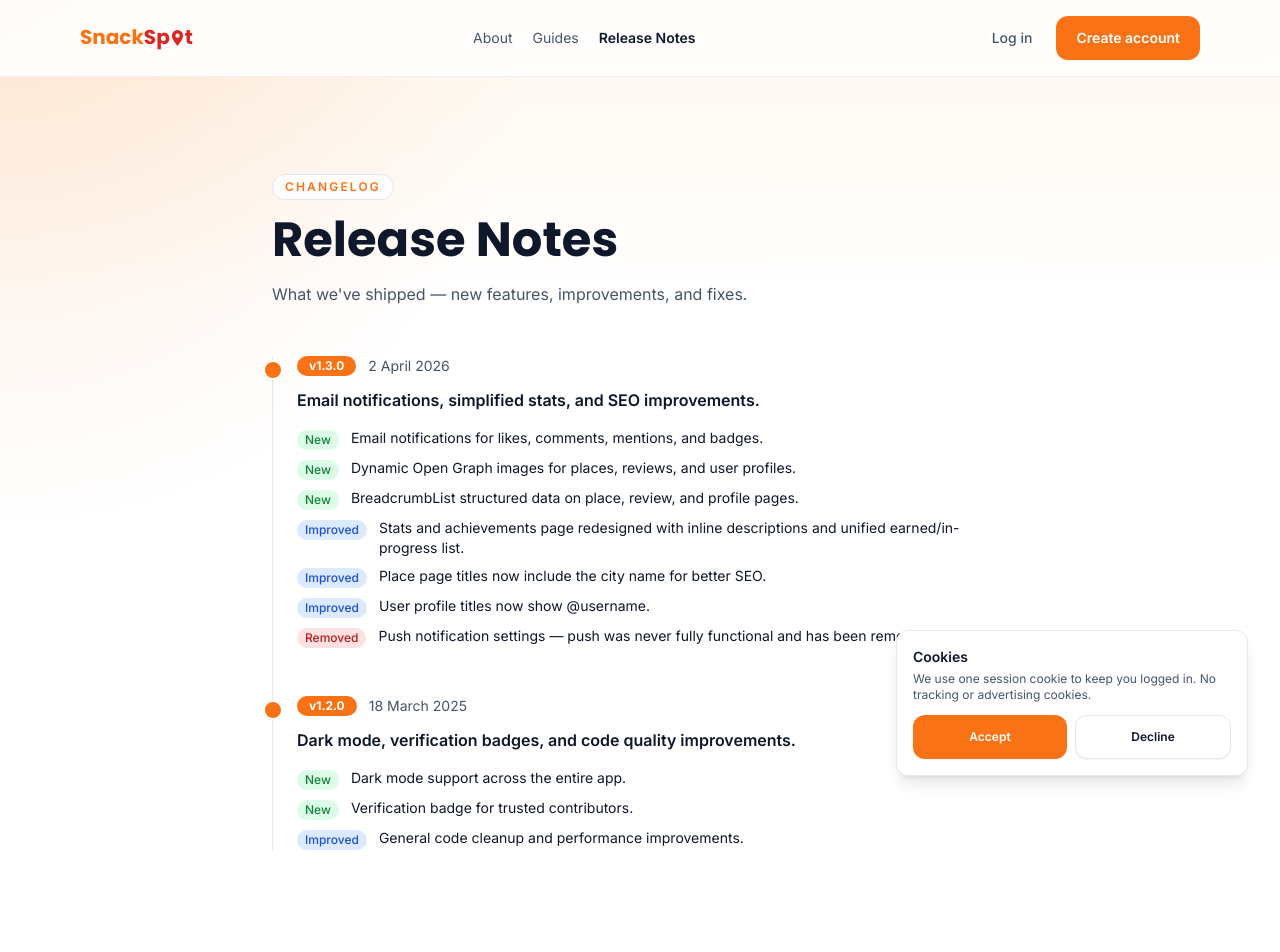
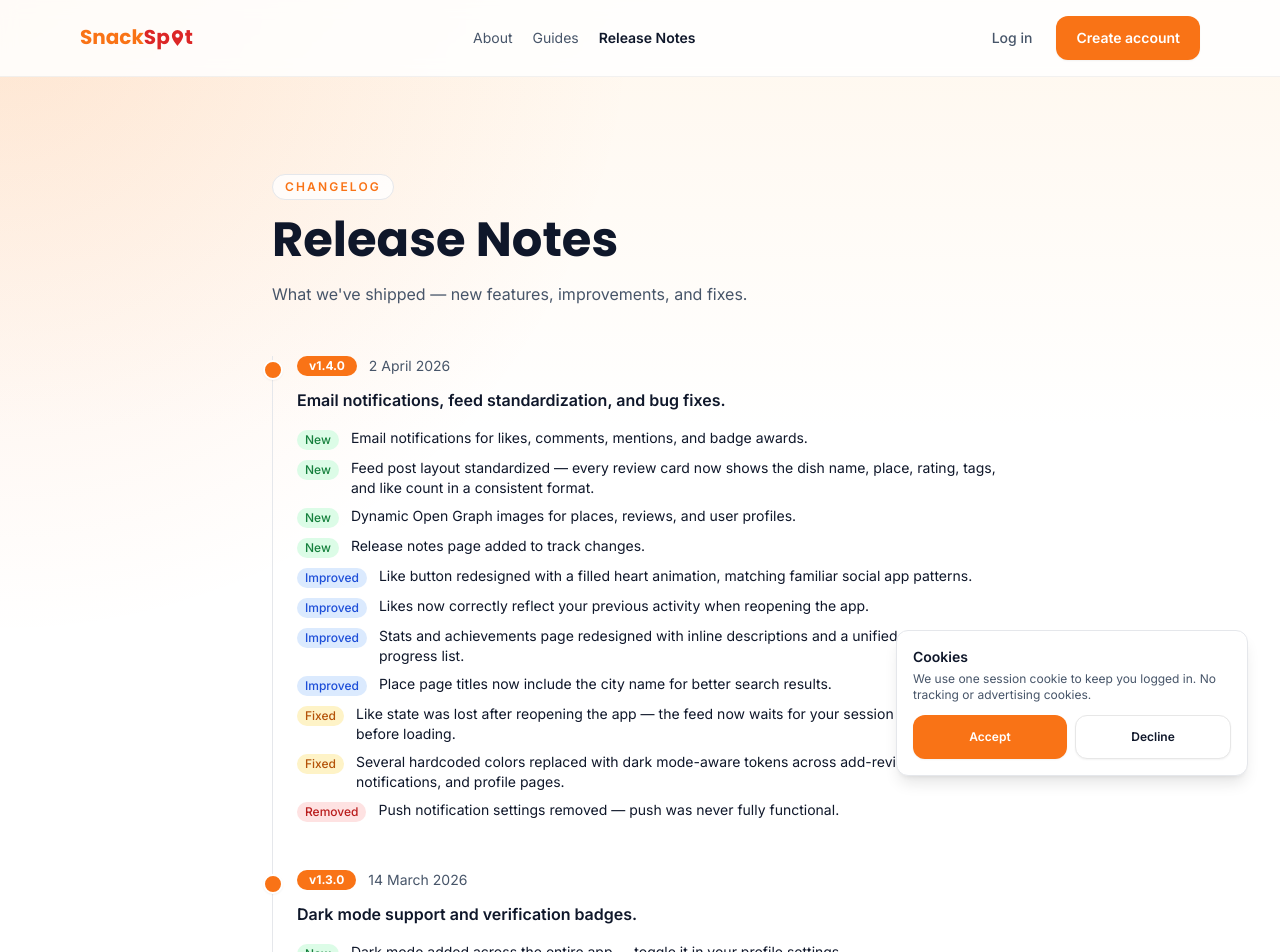
Before and after one commit to stijnvandepol/SnackSpot, a Next.js app in the folder apps/web/: page /releases in a window 1280 px wide. Shown: the top 952 px of the page. Built offline with nearby package versions, Linux system fonts and the light colour scheme; no server answers.

Commit message:
like button change

```diff
--- a/apps/web/app/releases/page.tsx
+++ b/apps/web/app/releases/page.tsx
@@ -34,27 +34,43 @@ const CHANGE_TYPE_CONFIG: Record<ChangeType, { label: string; className: string
 // Add new releases at the top of this array.
 const releases: Release[] = [
   {
+    version: '1.4.0',
+    date: '2 April 2026',
+    summary: 'Email notifications, feed standardization, and bug fixes.',
+    changes: [
+      { type: 'new',      text: 'Email notifications for likes, comments, mentions, and badge awards.' },
+      { type: 'new',      text: 'Feed post layout standardized — every review card now shows the dish name, place, rating, tags, and like count in a consistent format.' },
+      { type: 'new',      text: 'Dynamic Open Graph images for places, reviews, and user profiles.' },
+      { type: 'new',      text: 'Release notes page added to track changes.' },
+      { type: 'improved', text: 'Like button redesigned with a filled heart animation, matching familiar social app patterns.' },
+      { type: 'improved', text: 'Likes now correctly reflect your previous activity when reopening the app.' },
+      { type: 'improved', text: 'Stats and achievements page redesigned with inline descriptions and a unified earned/in-progress list.' },
+      { type: 'improved', text: 'Place page titles now include the city name for better search results.' },
+      { type: 'fixed',    text: 'Like state was lost after reopening the app — the feed now waits for your session to restore before loading.' },
+      { type: 'fixed',    text: 'Several hardcoded colors replaced with dark mode-aware tokens across add-review, search, notifications, and profile pages.' },
+      { type: 'removed',  text: 'Push notification settings removed — push was never fully functional.' },
+    ],
+  },
+  {
     version: '1.3.0',
-    date: '2 April 2026',
-    summary: 'Email notifications, simplified stats, and SEO improvements.',
+    date: '14 March 2026',
+    summary: 'Dark mode support and verification badges.',
     changes: [
-      { type: 'new',      text: 'Email notifications for likes, comments, mentions, and badges.' },
-      { type: 'new',      text: 'Dynamic Open Graph images for places, reviews, and user profiles.' },
-      { type: 'new',      text: 'BreadcrumbList structured data on place, review, and profile pages.' },
-      { type: 'improved', text: 'Stats and achievements page redesigned with inline descriptions and unified earned/in-progress list.' },
-      { type: 'improved', text: 'Place page titles now include the city name for better SEO.' },
-      { type: 'improved', text: 'User profile titles now show @username.' },
-      { type: 'removed',  text: 'Push notification settings — push was never fully functional and has been removed.' },
+      { type: 'new',      text: 'Dark mode added across the entire app — toggle it in your profile settings.' },
+      { type: 'new',      text: 'Verification badge shown on profiles of trusted contributors.' },
+      { type: 'improved', text: 'Admin panel: review title and body can now be edited directly from the dashboard.' },
+      { type: 'fixed',    text: 'Hardcoded colors replaced with design tokens throughout the app for full dark mode compatibility.' },
     ],
   },
   {
     version: '1.2.0',
-    date: '18 March 2025',
-    summary: 'Dark mode, verification badges, and code quality improvements.',
+    date: '1 March 2026',
+    summary: 'Badge system, notifications, and performance improvements.',
     changes: [
-      { type: 'new',      text: 'Dark mode support across the entire app.' },
-      { type: 'new',      text: 'Verification badge for trusted contributors.' },
-      { type: 'improved', text: 'General code cleanup and performance improvements.' },
+      { type: 'new',      text: 'Badge system with Bronze, Silver, and Gold tiers based on posts, streaks, likes received, and locations visited.' },
+      { type: 'new',      text: 'In-app notification bell for likes, comments, mentions, and badge awards.' },
+      { type: 'improved', text: 'Photo upload flow improved with fallback support and better error messages.' },
+      { type: 'improved', text: 'Feed pagination performance improved.' },
     ],
   },
 ]
--- a/apps/web/components/feed-client.tsx
+++ b/apps/web/components/feed-client.tsx
@@ -19,7 +19,7 @@ interface Review {
 }
 
 export function FeedClient() {
-  const { accessToken } = useAuth()
+  const { accessToken, loading: authLoading } = useAuth()
   const [reviews, setReviews] = useState<Review[]>([])
   const [cursor, setCursor] = useState<string | null>(null)
   const [hasMore, setHasMore] = useState(true)
@@ -71,10 +71,12 @@ export function FeedClient() {
     }
   }, [hasMore, cursor, accessToken])
 
-  // Initial load
+  // Initial load: wait for auth to finish restoring so likedByMe is accurate.
+  // If we load before the token is ready, the feed returns likedByMe: false for
+  // every card and never refreshes — likes appear gone after reopening the app.
   useEffect(() => {
-    loadMore()
-  }, []) // eslint-disable-line react-hooks/exhaustive-deps
+    if (!authLoading) loadMore()
+  }, [authLoading]) // eslint-disable-line react-hooks/exhaustive-deps
 
   // Infinite scroll via IntersectionObserver
   useEffect(() => {
--- a/apps/web/components/review-like-button.tsx
+++ b/apps/web/components/review-like-button.tsx
@@ -19,6 +19,7 @@ export function ReviewLikeButton({
   const [likeCount, setLikeCount] = useState(initialLikeCount)
   const [likedByMe, setLikedByMe] = useState(initialLikedByMe)
   const [loading, setLoading] = useState(false)
+  const [pop, setPop] = useState(false)
 
   const toggleLike = async () => {
     if (!accessToken || loading) return
@@ -29,6 +30,11 @@ export function ReviewLikeButton({
     setLikedByMe(nextLiked)
     setLikeCount(nextCount)
     setLoading(true)
+
+    if (nextLiked) {
+      setPop(true)
+      setTimeout(() => setPop(false), 350)
+    }
 
     try {
       const res = await fetch(`/api/v1/reviews/${reviewId}/like`, {
@@ -55,12 +61,28 @@ export function ReviewLikeButton({
       type="button"
       onClick={toggleLike}
       disabled={loading || !accessToken}
-      className={`inline-flex items-center gap-1 text-sm ${likedByMe ? 'text-rose-600' : 'text-snack-muted'} ${!accessToken ? 'opacity-60 cursor-not-allowed' : ''} ${className ?? ''}`}
+      className={`inline-flex items-center gap-1.5 text-sm transition-colors ${likedByMe ? 'text-rose-500' : 'text-snack-muted'} ${!accessToken ? 'opacity-60 cursor-not-allowed' : 'hover:text-rose-400'} ${className ?? ''}`}
       aria-label={likedByMe ? 'Unlike post' : 'Like post'}
       aria-pressed={likedByMe}
       title={accessToken ? (likedByMe ? 'Unlike' : 'Like') : 'Log in to like'}
     >
-      <span aria-hidden="true">{likedByMe ? '♥' : '♡'}</span>
+      <span
+        aria-hidden="true"
+        className={`block transition-transform duration-150 ${pop ? 'scale-125' : 'scale-100'}`}
+        style={{ willChange: 'transform' }}
+      >
+        <svg
+          viewBox="0 0 24 24"
+          className="h-5 w-5"
+          fill={likedByMe ? 'currentColor' : 'none'}
+          stroke="currentColor"
+          strokeWidth={likedByMe ? 0 : 2}
+          strokeLinecap="round"
+          strokeLinejoin="round"
+        >
+          <path d="M20.84 4.61a5.5 5.5 0 0 0-7.78 0L12 5.67l-1.06-1.06a5.5 5.5 0 0 0-7.78 7.78l1.06 1.06L12 21.23l7.78-7.78 1.06-1.06a5.5 5.5 0 0 0 0-7.78z" />
+        </svg>
+      </span>
       <span>{likeCount}</span>
     </button>
   )
```
Also changed, not shown: 2 other files (tests, documents, lock files or other folders).
